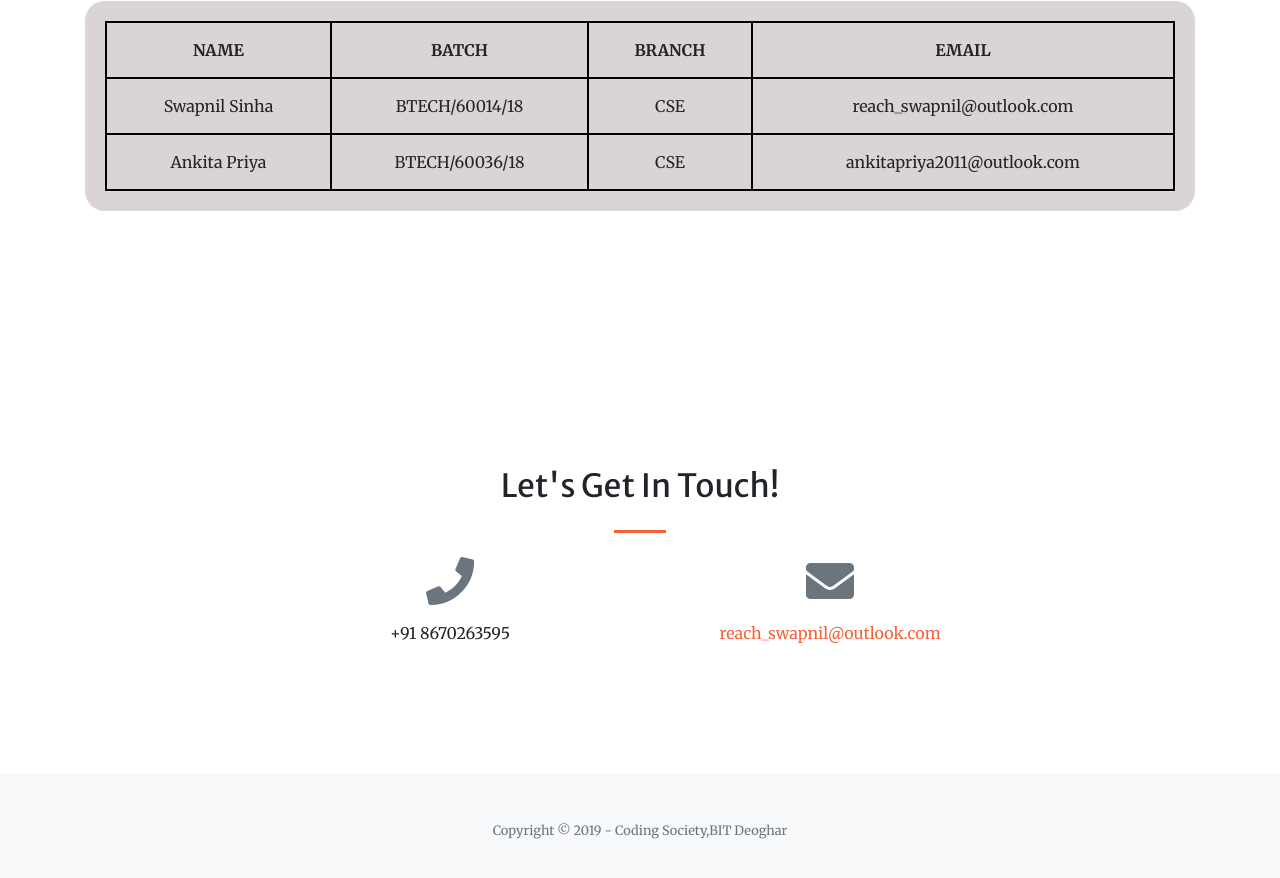
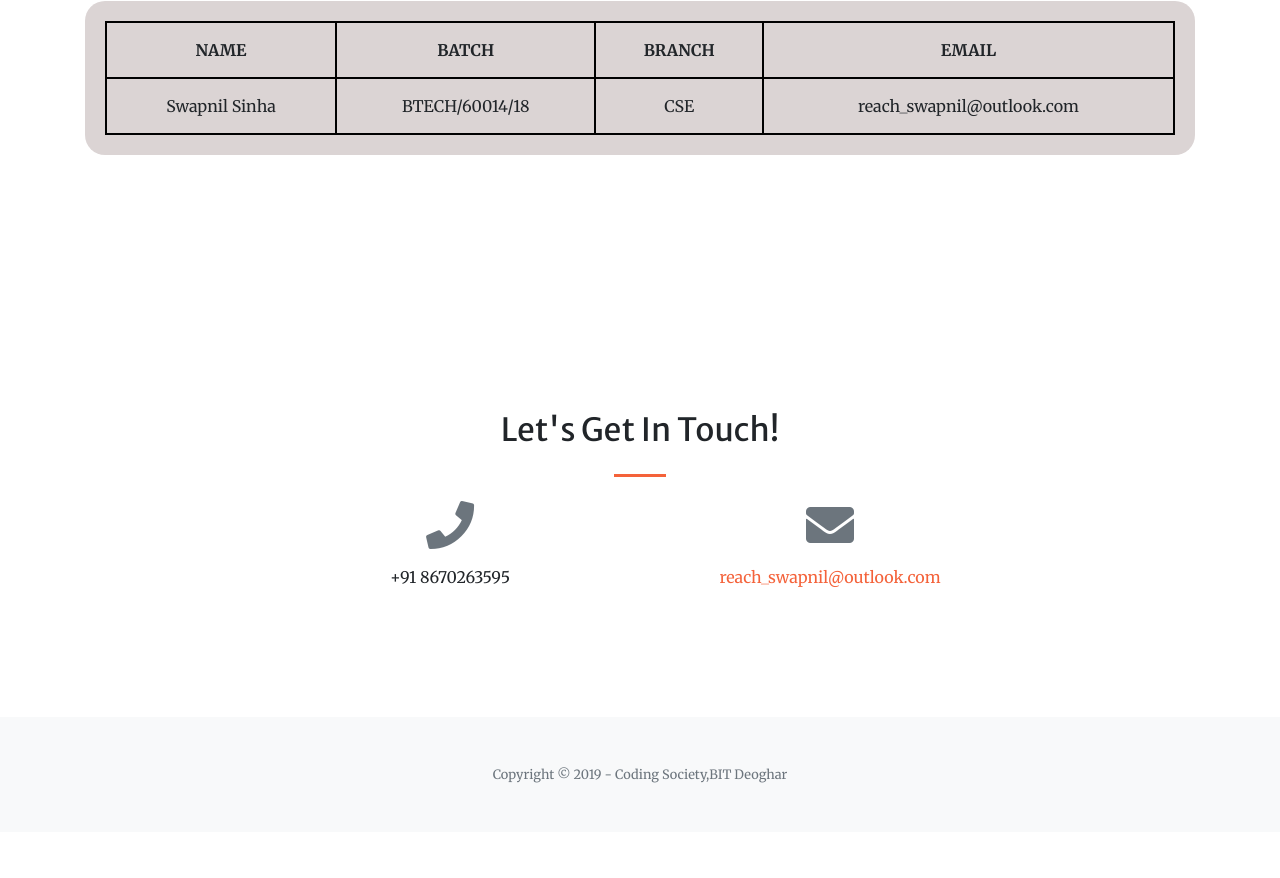
Before and after one commit to shrishti5122/codesocbitd.github.io, a plain HTML site: page index.html in a window 1280 px wide. Shown: the part 1611-2489 px from the top of the page. After the commit the page ends 2443 px from the top, so only its background shows below. Drawn offline with Linux system fonts and the light colour scheme.

Commit message:
Added Challenge

```diff
--- a/index.html
+++ b/index.html
@@ -134,13 +134,7 @@
           <td>CSE</td>
           <td>reach_swapnil@outlook.com</td>
         </tr>
-        <tr>
-          <td>Ankita Priya</td>
-          <td>BTECH/60036/18</td>
-          <td>CSE</td>
-          <td>ankitapriya2011@outlook.com</td>
-        </tr>
-        </table>
+      </table>
       </div>
     </div>
   </section>
```
